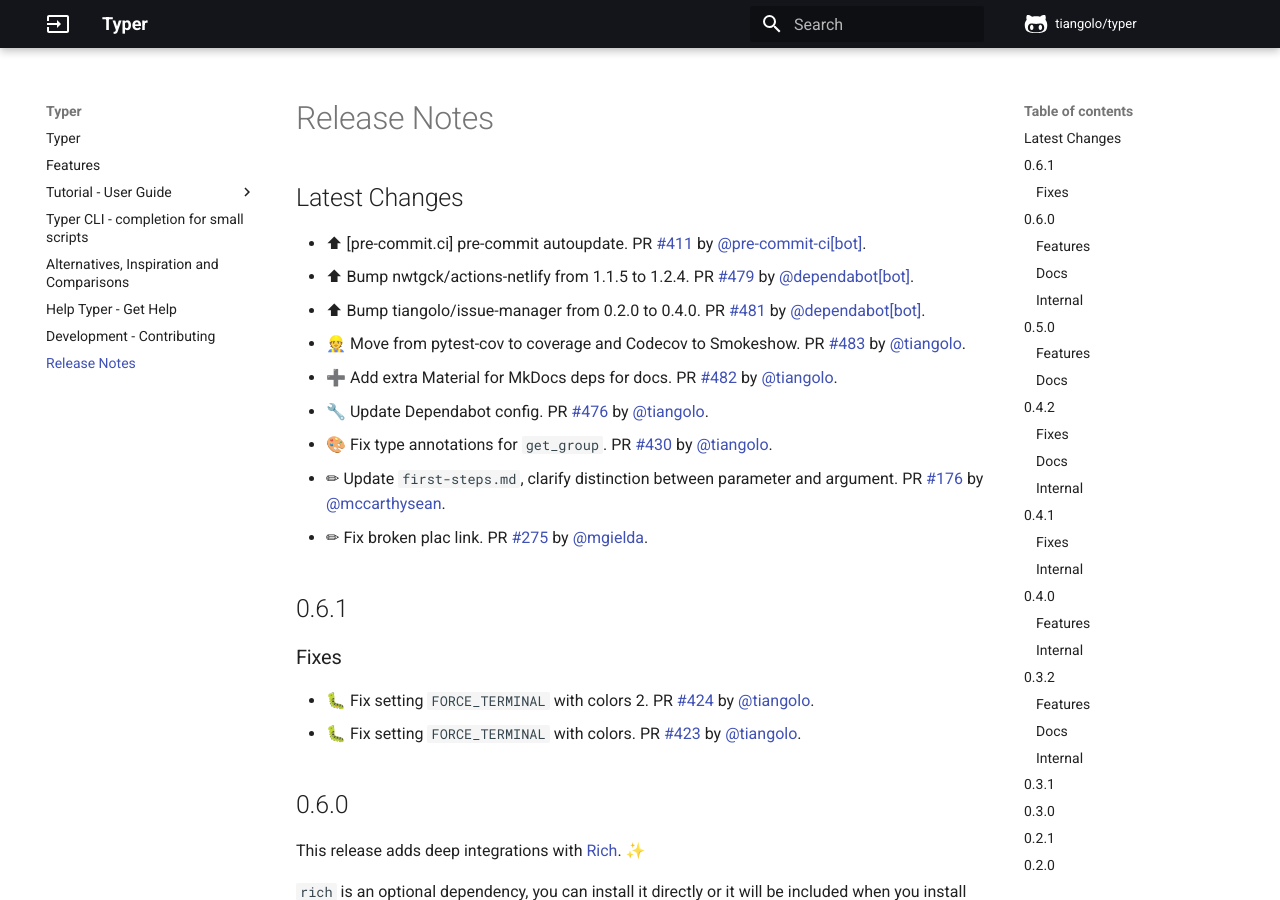
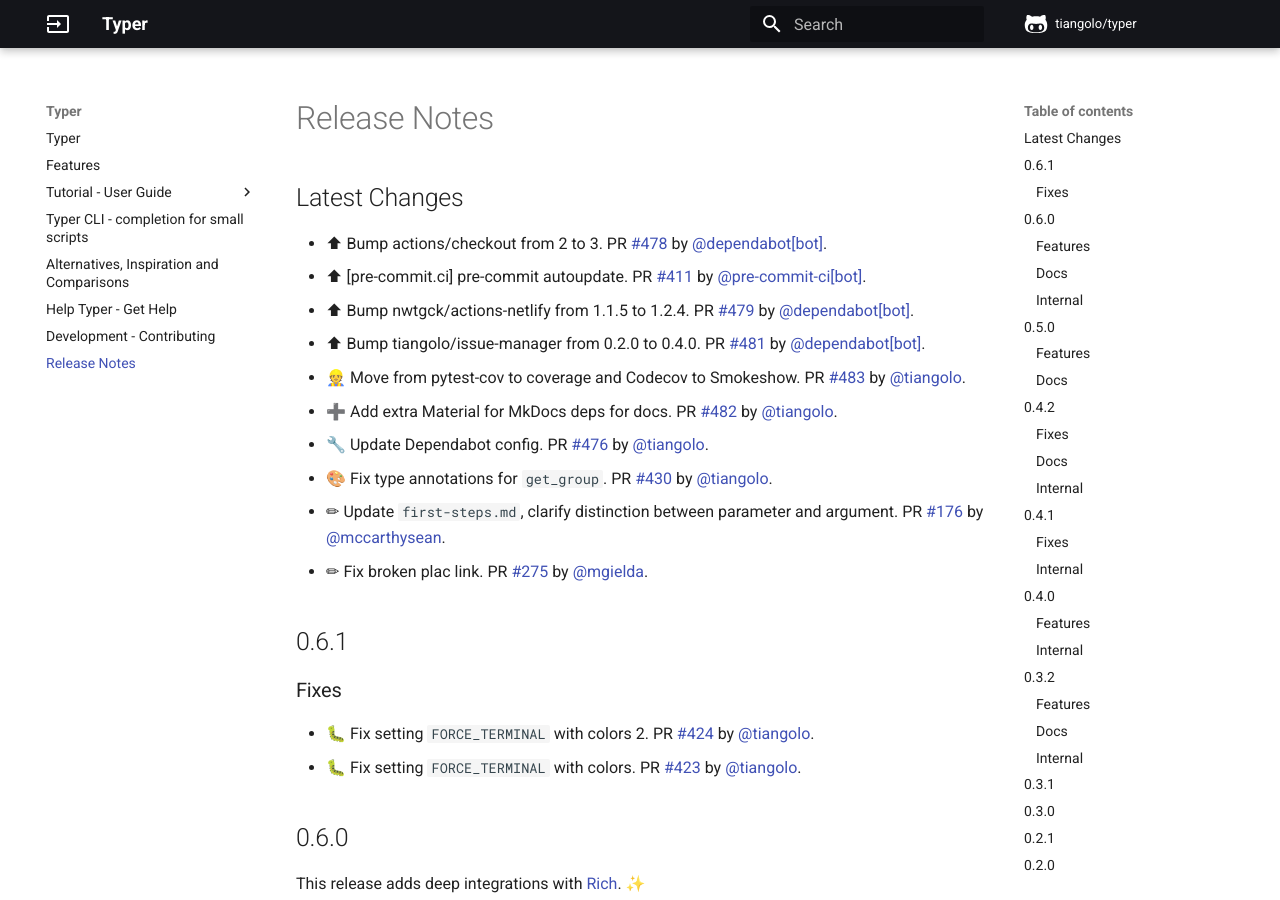
Before and after one commit to RED0731/red_pythonTyper, an MkDocs documentation site: the page built from docs/release-notes.md, in a window 1280 px wide and 900 px high. Built offline with MkDocs 1.6.1 and Material for MkDocs 9.7.7, drawn with Linux system fonts in a browser that asks for light colours; comment, search, counter and statistics services are not loaded.

Commit message:
📝 Update release notes

```diff
--- a/docs/release-notes.md
+++ b/docs/release-notes.md
@@ -1,5 +1,6 @@
 ## Latest Changes
 
+* ⬆ Bump actions/checkout from 2 to 3. PR [#478](https://github.com/tiangolo/typer/pull/478) by [@dependabot[bot]](https://github.com/apps/dependabot).
 * ⬆ [pre-commit.ci] pre-commit autoupdate. PR [#411](https://github.com/tiangolo/typer/pull/411) by [@pre-commit-ci[bot]](https://github.com/apps/pre-commit-ci).
 * ⬆ Bump nwtgck/actions-netlify from 1.1.5 to 1.2.4. PR [#479](https://github.com/tiangolo/typer/pull/479) by [@dependabot[bot]](https://github.com/apps/dependabot).
 * ⬆ Bump tiangolo/issue-manager from 0.2.0 to 0.4.0. PR [#481](https://github.com/tiangolo/typer/pull/481) by [@dependabot[bot]](https://github.com/apps/dependabot).
```
